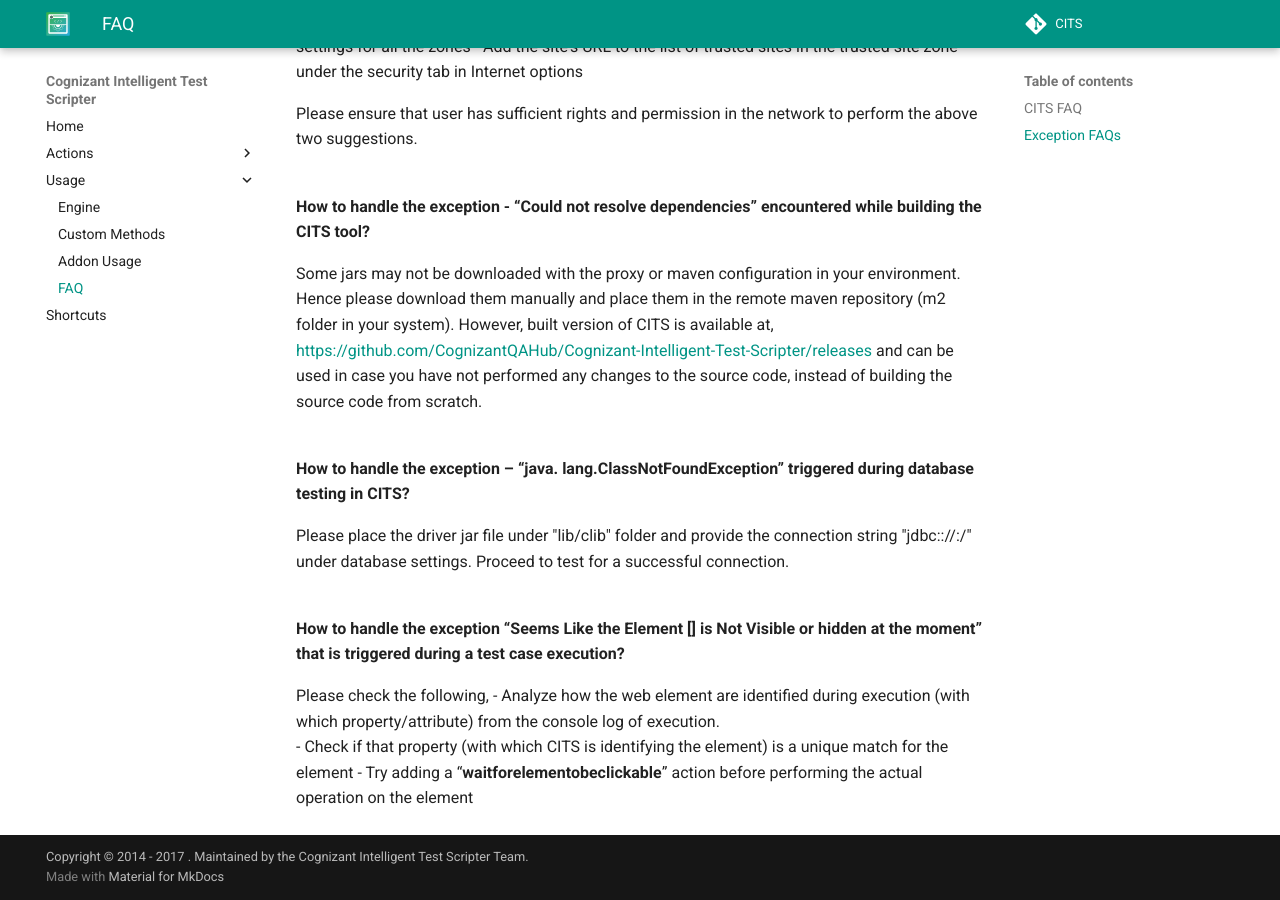
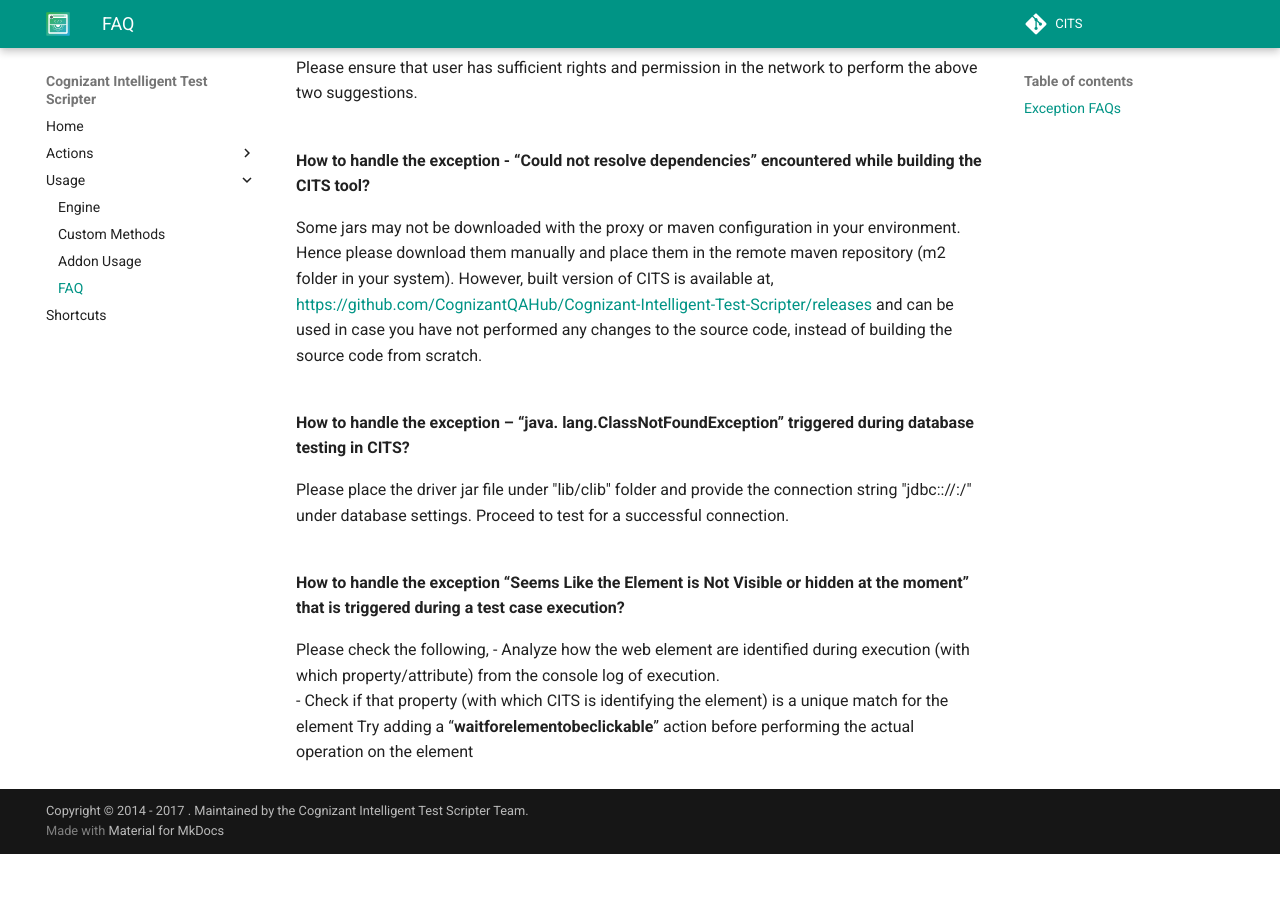
Before and after one commit to CognizantQAHub/Cognizant-Intelligent-Test-Scripter-Helpdoc, an MkDocs documentation site: the page built from docs/faq/FAQ_GitHub.md, in a window 1280 px wide and 900 px high, scrolled down 5517 px. Built offline with MkDocs 1.6.1 and Material for MkDocs 9.7.7, drawn with Linux system fonts in a browser that asks for light colours; comment, search, counter and statistics services are not loaded; old or Windows-style settings are respelled for this version of MkDocs; after the commit the page ends 6371 px from its top, so only the background shows below that; some of the changed lines change nothing that is shown.

Commit message:
Formatting changes

```diff
--- a/docs/faq/FAQ_GitHub.md
+++ b/docs/faq/FAQ_GitHub.md
@@ -1,4 +1,4 @@
-### CITS FAQ
+
 
 **Is CITS compatible with latest Chrome browser versions?**
 
@@ -203,9 +203,9 @@
 
 
 <br>
-**How to handle the exception “Seems Like the Element [<objectname>] is Not Visible or hidden at the moment” that is triggered during a test case execution?**
+**How to handle the exception “Seems Like the Element is Not Visible or hidden at the moment” that is triggered during a test case execution?**
 
 Please check the following,
 - Analyze how the web element are identified during execution (with which property/attribute) from the console log of execution.
 - Check if that property (with which CITS is identifying the element) is a unique match for the element
-- Try adding a “**waitforelementobeclickable**” action before performing the actual operation on the element
+Try adding a “**waitforelementobeclickable**” action before performing the actual operation on the element
```
